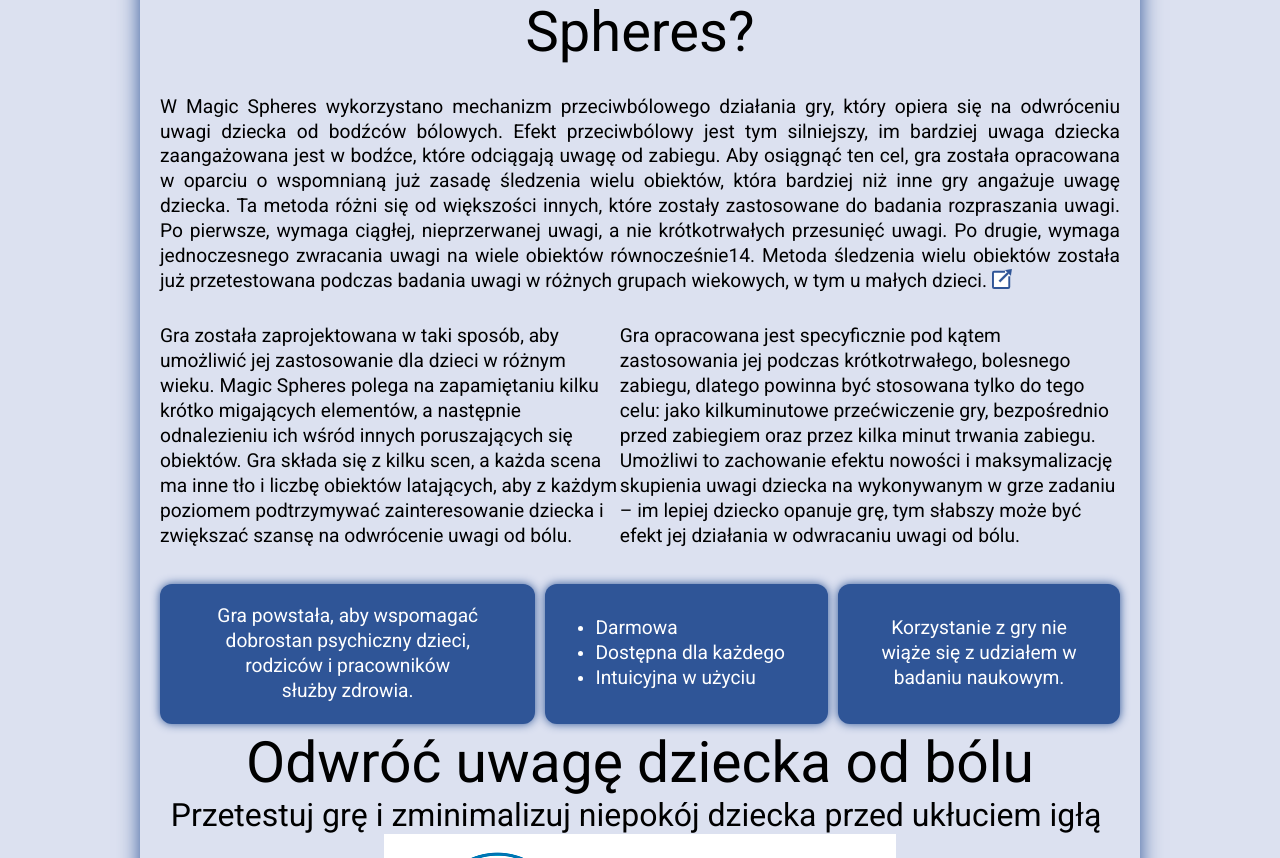
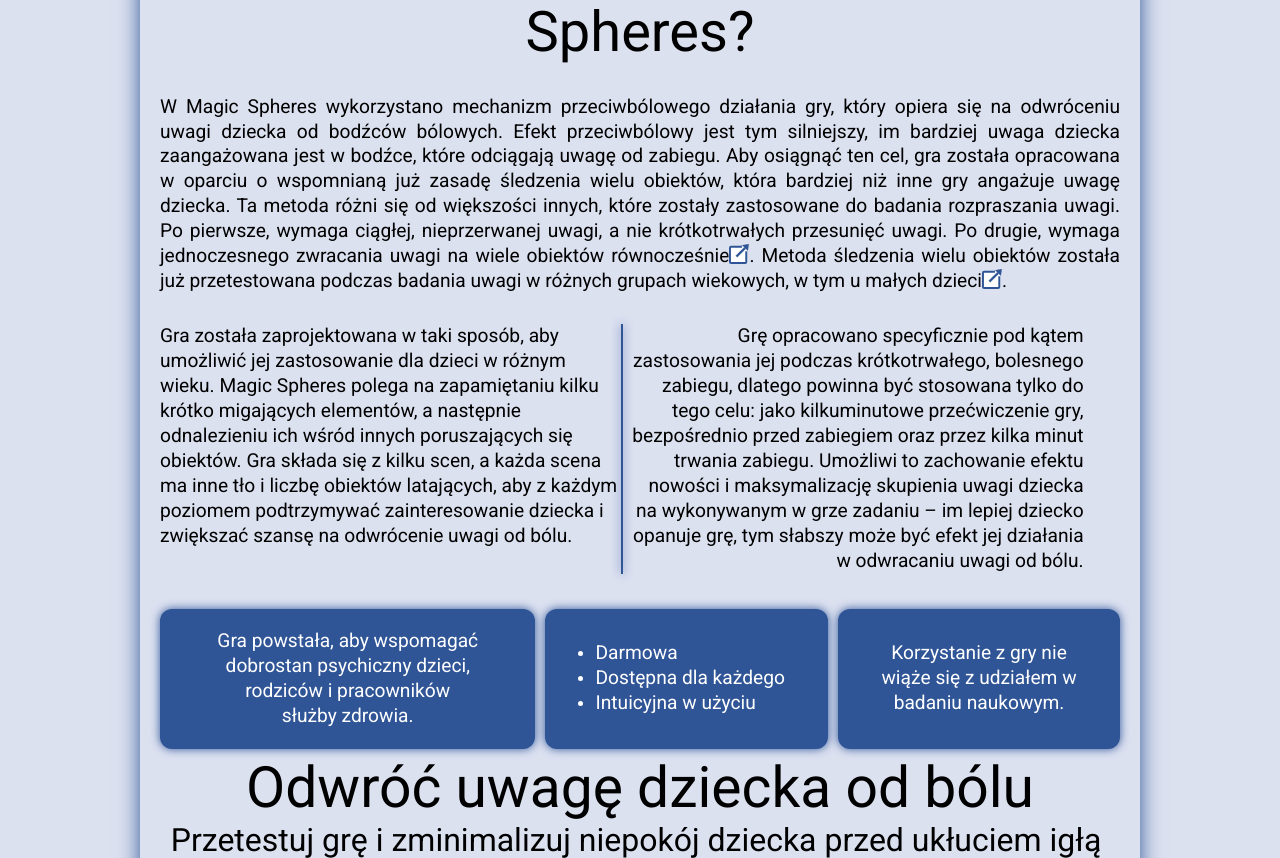
Before and after one commit to piotrwojtaszek/MOT-WEBSITE, a PHP site: page / in a window 1280 px wide. Shown: the part 2822-3680 px from the top of the page. Run offline with PHP 8.4, Linux system fonts and the light colour scheme.

Commit message:
Svg links

```diff
--- a/Site/index.php
+++ b/Site/index.php
@@ -31,8 +31,8 @@
                 <h1>Magic Spheres</h1>
                 <h4>gra rozpraszająca uwagę dziecka</h4>
                 <div class="inner_margin">
-                    <p>Pomóż dziecku podczas zabiegu z nakłuciem igłą! Zmień nastawienie dziecka do zabiegów medycznych! Możesz użyć do tego swojego smartfona już kilka minut przed zabiegiem i w trakcie zabiegu nakłucia igłą. Aplikacja Magic Spheres ma pięć scenerii i kilka poziomów trudności, które zaprojektowano, aby odwrócić uwagę dziecka od bólu. <br>
-                        Pobierz aplikację Magic Spheres i sprawdź, jak rozproszenie uwagi dziecka od ukłucia igłą, zmniejsza jego ból i stres.
+                    <p>Pomóż dziecku podczas zabiegu z nakłuciem igłą! Zmień nastawienie dziecka do zabiegów medycznych! Możesz użyć do tego swojego smartfona już kilka minut przed zabiegiem i w trakcie zabiegu nakłucia igłą. Aplikacja <b>Magic Spheres</b> ma pięć scenerii i kilka poziomów trudności, które <b>zaprojektowano, aby odwrócić uwagę dziecka od bólu. </b> <br>
+                    Pobierz aplikację Magic Spheres i <b>sprawdź, jak rozproszenie uwagi dziecka od ukłucia igłą, zmniejsza jego ból i stres.</b>
                     </p>
                     <div class="download_containter">
                         <div class="download_text">
@@ -72,7 +72,7 @@
                     <div class="section_1_1_content">
                         <div class="section_1_1_content_title">
                             <p>
-                                Naukowcy z Instytutu Psychologii Uniwersytetu Wrocławskiego od prawie dekady prowadzą badania nad odwracaniem uwagi od krótkotrwałego bólu.
+                            Naukowcy z Instytutu Psychologii Uniwersytetu Wrocławskiego od prawie dekady prowadzą badania nad odwracaniem uwagi od krótkotrwałego bólu.
                             </p>
                         </div>
                         <div class="section_1_1_content_timeline">
@@ -80,7 +80,7 @@
                                 <div class="section_1_1_content_boxes_1">
                                     <div class="section_1_1_content_boxes_1_containter">
                                         <p>
-                                        Wyniki ostatnich badań wykazały, że autorska gra wymagająca jednoczesnego śledzenia wielu obiektów (mocno angażująca uwagę dziecka):
+                                            Wyniki ostatnich badań wykazały, że autorska gra wymagająca jednoczesnego śledzenia wielu obiektów (mocno angażująca uwagę dziecka):
                                         </p>
                                         <ul>
                                             <li>
@@ -90,7 +90,7 @@
                                             </li>
                                             <li>
                                                 <p>
-                                                poziom stresu zmniejszył się o 73% w grupie wszystkich 39 dzieci 6.
+                                                poziom stresu zmniejszył się o 73% w grupie wszystkich 39 dzieci <span onclick="tooglePopupOn(this.id)" class="link-toogle" id="6"></span>.
                                                 </p>
                                             </li>
                                         </ul>
@@ -113,7 +113,7 @@
                                             </li>
                                             <li>
                                                 <p>
-                                                Między grupami VR zauważono tendencję do większej redukcji bólu i stresu u osób aktywnie grających podczas zabiegu 7.
+                                                Między grupami VR zauważono tendencję do większej redukcji bólu i stresu u osób aktywnie grających podczas zabiegu <span onclick="tooglePopupOn(this.id)" class="link-toogle" id="7"></span>.
                                                 </p>
                                             </li>
                                         </ul>
@@ -151,7 +151,7 @@
                         </div>
                         <div class="section_1_2_content_child2">
                             <p>
-                            Naukowcy wciąż sprawdzają czy zastosowanie VR jest skuteczniejsze od stosowania innych technologii cyfrowych8, 9, dlatego grę zaprojektowano w środowisku 2D. Przeciwbólową skuteczność - podczas procedur pobierania krwi - potwierdzono zarówno dla gier w VR 10, 11, jak i przy użyciu innych technologii cyfrowych 12, 13.
+                            Naukowcy wciąż sprawdzają czy zastosowanie VR jest skuteczniejsze od stosowania innych technologii cyfrowych8, 9, dlatego grę zaprojektowano w środowisku 2D. Przeciwbólową skuteczność - podczas procedur pobierania krwi - potwierdzono zarówno dla gier w VR <span onclick="tooglePopupOn(this.id)" class="link-toogle" id="10"></span> , <span onclick="tooglePopupOn(this.id)" class="link-toogle" id="11"></span> , jak i przy użyciu innych technologii cyfrowych <span onclick="tooglePopupOn(this.id)" class="link-toogle" id="12"></span> ,<span onclick="tooglePopupOn(this.id)" class="link-toogle" id="13"></span>.
                             </p>
                         </div>
                         <div class="section_1_2_content_child3">
@@ -184,16 +184,16 @@
                 </div>
                 <div class="section_3_1_content">
                     <div class="section_3_1_content_1">
-                        <p>W Magic Spheres wykorzystano mechanizm przeciwbólowego działania gry, który opiera się na odwróceniu uwagi dziecka od bodźców bólowych. Efekt przeciwbólowy jest tym silniejszy, im bardziej uwaga dziecka zaangażowana jest w bodźce, które odciągają uwagę od zabiegu. Aby osiągnąć ten cel, gra została opracowana w oparciu o wspomnianą już zasadę śledzenia wielu obiektów, która bardziej niż inne gry angażuje uwagę dziecka. Ta metoda różni się od większości innych, które zostały zastosowane do badania rozpraszania uwagi. Po pierwsze, wymaga ciągłej, nieprzerwanej uwagi, a nie krótkotrwałych przesunięć uwagi. Po drugie, wymaga jednoczesnego zwracania uwagi na wiele obiektów równocześnie14. Metoda śledzenia wielu obiektów została już przetestowana podczas badania uwagi w różnych grupach wiekowych, w tym u małych dzieci.
-                        <span onclick="tooglePopupOn(this.id)" class="link-toogle" id="15"></span>
+                        <p>W Magic Spheres wykorzystano mechanizm przeciwbólowego działania gry, który opiera się na odwróceniu uwagi dziecka od bodźców bólowych. Efekt przeciwbólowy jest tym silniejszy, im bardziej uwaga dziecka zaangażowana jest w bodźce, które odciągają uwagę od zabiegu. Aby osiągnąć ten cel, gra została opracowana w oparciu o wspomnianą już zasadę śledzenia wielu obiektów, która bardziej niż inne gry angażuje uwagę dziecka. Ta metoda różni się od większości innych, które zostały zastosowane do badania rozpraszania uwagi. Po pierwsze, wymaga ciągłej, nieprzerwanej uwagi, a nie krótkotrwałych przesunięć uwagi. Po drugie, wymaga jednoczesnego zwracania uwagi na wiele obiektów równocześnie<span onclick="tooglePopupOn(this.id)" class="link-toogle" id="14"></span>. Metoda śledzenia wielu obiektów została już przetestowana podczas badania uwagi w różnych grupach wiekowych, w tym u małych dzieci<span onclick="tooglePopupOn(this.id)" class="link-toogle" id="15"></span>.
                         </p>
                     </div>
                     <div class="section_3_1_content_2">
                         <p class="section_3_1_content_2_1">
                         Gra została zaprojektowana w taki sposób, aby umożliwić jej zastosowanie dla dzieci w różnym wieku. Magic Spheres polega na zapamiętaniu kilku krótko migających elementów, a następnie odnalezieniu ich wśród innych poruszających się obiektów. Gra składa się z kilku scen, a każda scena ma inne tło i liczbę obiektów latających, aby z każdym poziomem podtrzymywać zainteresowanie dziecka i zwiększać szansę na odwrócenie uwagi od bólu.
                         </p>
+                        <div class="section_3_1_content_2_divider"></div>
                         <p class="section_3_1_content_2_2">
-                        Gra opracowana jest specyficznie pod kątem zastosowania jej podczas krótkotrwałego, bolesnego zabiegu, dlatego powinna być stosowana tylko do tego celu: jako kilkuminutowe przećwiczenie gry, bezpośrednio przed zabiegiem oraz przez kilka minut trwania zabiegu. Umożliwi to zachowanie efektu nowości i maksymalizację skupienia uwagi dziecka na wykonywanym w grze zadaniu – im lepiej dziecko opanuje grę, tym słabszy może być efekt jej działania w odwracaniu uwagi od bólu.
+                        Grę opracowano specyficznie pod kątem zastosowania jej podczas krótkotrwałego, bolesnego zabiegu, dlatego powinna być stosowana tylko do tego celu: jako kilkuminutowe przećwiczenie gry, bezpośrednio przed zabiegiem oraz przez kilka minut trwania zabiegu. Umożliwi to zachowanie efektu nowości i maksymalizację skupienia uwagi dziecka na wykonywanym w grze zadaniu – im lepiej dziecko opanuje grę, tym słabszy może być efekt jej działania w odwracaniu uwagi od bólu.
                         </p>
                     </div>
                     <div class="section_3_1_content_3">
@@ -247,7 +247,7 @@
                     </div>
                     <div class="section_4_1_content">
                         <div class="section_4_1_content_1">
-                            <p> <b>Ból</b> jest nieprzyjemnym doznaniem zmysłowym i emocjonalnym, które odczuwają już niemowlęta. Doświadczanie bólu jest subiektywne i zindywidualizowane, a tolerancja na ból rozwija się od wczesnego dzieciństwa – od pierwszych doznawanych obrażeń ciała1. Dzieci od urodzenia narażone są na ból spowodowany nakłuciem igłą. U zdrowych dzieci jest to najczęściej szczepienie, które może być wykonywane nawet kilkanaście razy do 18 roku życia. U dzieci wymagających leczenia zdarza się to jeszcze częściej w związku z pobieraniem krwi, zastrzykami czy wkłuciami dożylnymi. Poza  negatywnym wpływem na dziecko – ból i niepokój dziecka sprawiają, że zabiegi z użyciem igły są bardzo stresujące dla rodziców dziecka i pracowników służby zdrowia3.
+                            <p> <b>Ból</b> jest nieprzyjemnym doznaniem zmysłowym i emocjonalnym, które odczuwają już niemowlęta. Doświadczanie bólu jest subiektywne i zindywidualizowane, a tolerancja na ból rozwija się od wczesnego dzieciństwa – od pierwszych doznawanych obrażeń ciała<span onclick="tooglePopupOn(this.id)" class="link-toogle" id="1"></span>. Dzieci od urodzenia narażone są na ból spowodowany nakłuciem igłą. U zdrowych dzieci jest to najczęściej szczepienie, które może być wykonywane nawet kilkanaście razy do 18 roku życia. U dzieci wymagających leczenia zdarza się to jeszcze częściej w związku z pobieraniem krwi, zastrzykami czy wkłuciami dożylnymi. Poza  negatywnym wpływem na dziecko – ból i niepokój dziecka sprawiają, że zabiegi z użyciem igły są bardzo stresujące dla rodziców dziecka i pracowników służby zdrowia<span onclick="tooglePopupOn(this.id)" class="link-toogle" id="13"></span>.
                             </p>
                         </div>
                     </div>
@@ -277,9 +277,9 @@
                                 <li><p>wywoływać negatywne nastawienie do badania</p></li>
                                 <li><p>zniechęcać do zabiegów medycznych</p></li>
                                 <li><p>powodować unikanie badań czy leczenia z powodu strachu przed nakłuciem</p></li>
-                                <li><p>nasilać lęk.</p></li>
+                                <li><p>nasilać lęk</p></li>
                                 <li><p>wywoływać fobię przed igłami</p></li>
-                                <li><p>obniżać tolerancję na ból  2</p></li>
+                                <li><p>obniżać tolerancję na ból<span onclick="tooglePopupOn(this.id)" class="link-toogle" id="2"></span></p></li>
                             </ul>
                         </div>
                     </div>
--- a/Site/script.js
+++ b/Site/script.js
@@ -3,6 +3,7 @@ function tooglePopupOn(clicked_id){
     var content = linkJSON[clicked_id];
     document.getElementById("popup-title").innerHTML="Source link:";
     document.getElementById("popup-link-p").innerHTML=content[0];
+    document.getElementById("popup-link").setAttribute('href', content[0]);
     document.getElementById("popup-content").innerHTML=content[1];
 }
 function tooglePopupOff(){
--- a/Site/style.css
+++ b/Site/style.css
@@ -413,12 +413,23 @@ html {
     padding-bottom: 30px;
 }
 .section_3_1_content_2 div{
-    width: 48%;
     justify-content: space-between;
 }
 
-.section_3_1_content_2 div p{
-    text-align: justify;
+.section_3_1_content_2_divider{
+    width: 2px;
+    background-color: #2f5597;
+    box-shadow: 0 0 10px #2f5597;
+}
+
+.section_3_1_content_2_1{
+    text-align: left;
+    width: 48%;
+}
+
+.section_3_1_content_2_2{
+    text-align: right;
+    width: 48%;
 }
 
 .section_3_1_content_3 div{
@@ -628,6 +639,7 @@ html {
     cursor: pointer;
     padding-right: 20px;
     background-image: url('media/multi/arrow-link.svg');
+    box-shadow: 0 0 2px#dce1f0;
     background-repeat: no-repeat;
     object-fit: fill;
 }
@@ -814,8 +826,20 @@ html {
         padding-bottom: 30px;
     }
     .section_3_1_content_2 div{
-        width: 600px;
         justify-content: space-between;
+    }
+
+    .section_3_1_content_2_1{
+        width: 100%;
+    }
+
+    .section_3_1_content_2_divider{
+        width: 100%;
+        height: 2px;
+    }
+
+    .section_3_1_content_2_2{
+        width: 100%;
     }
 
     .section_3_2_content_1_store
```
